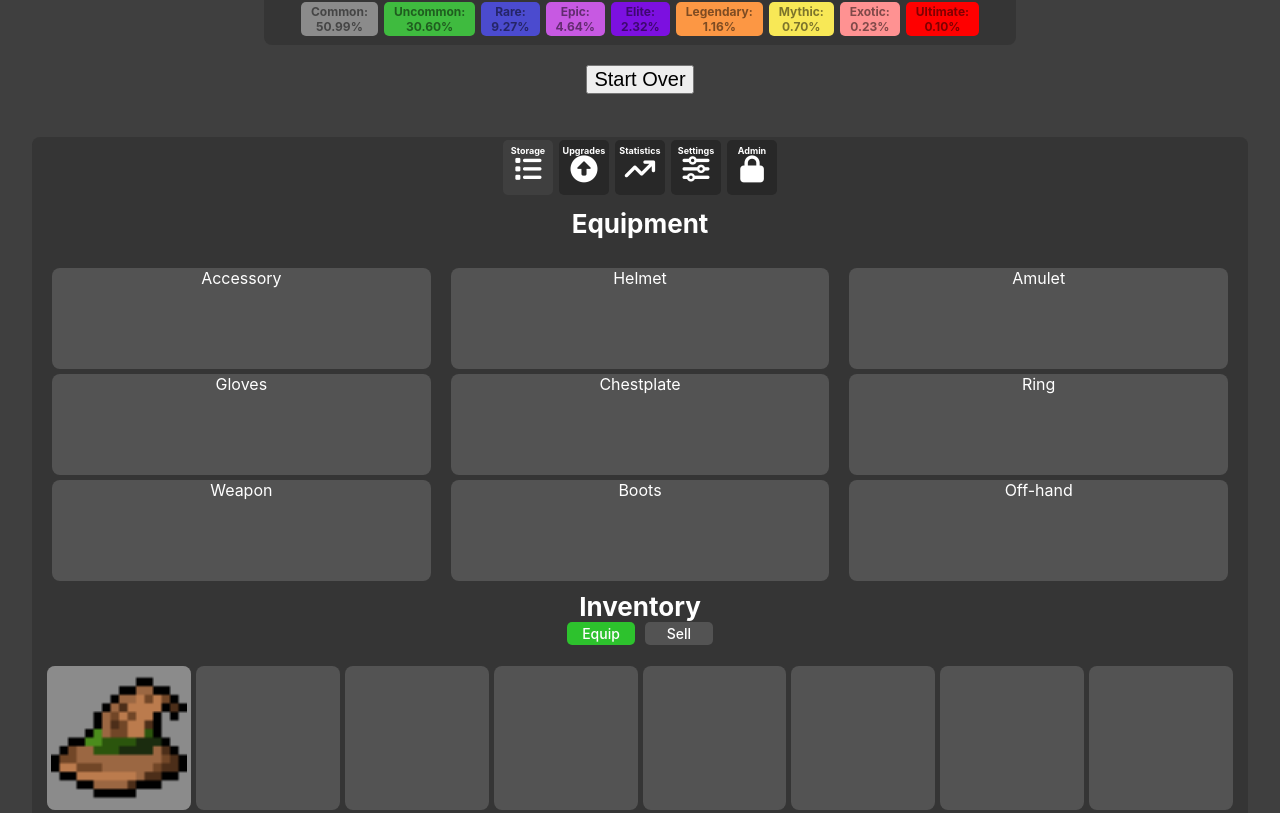
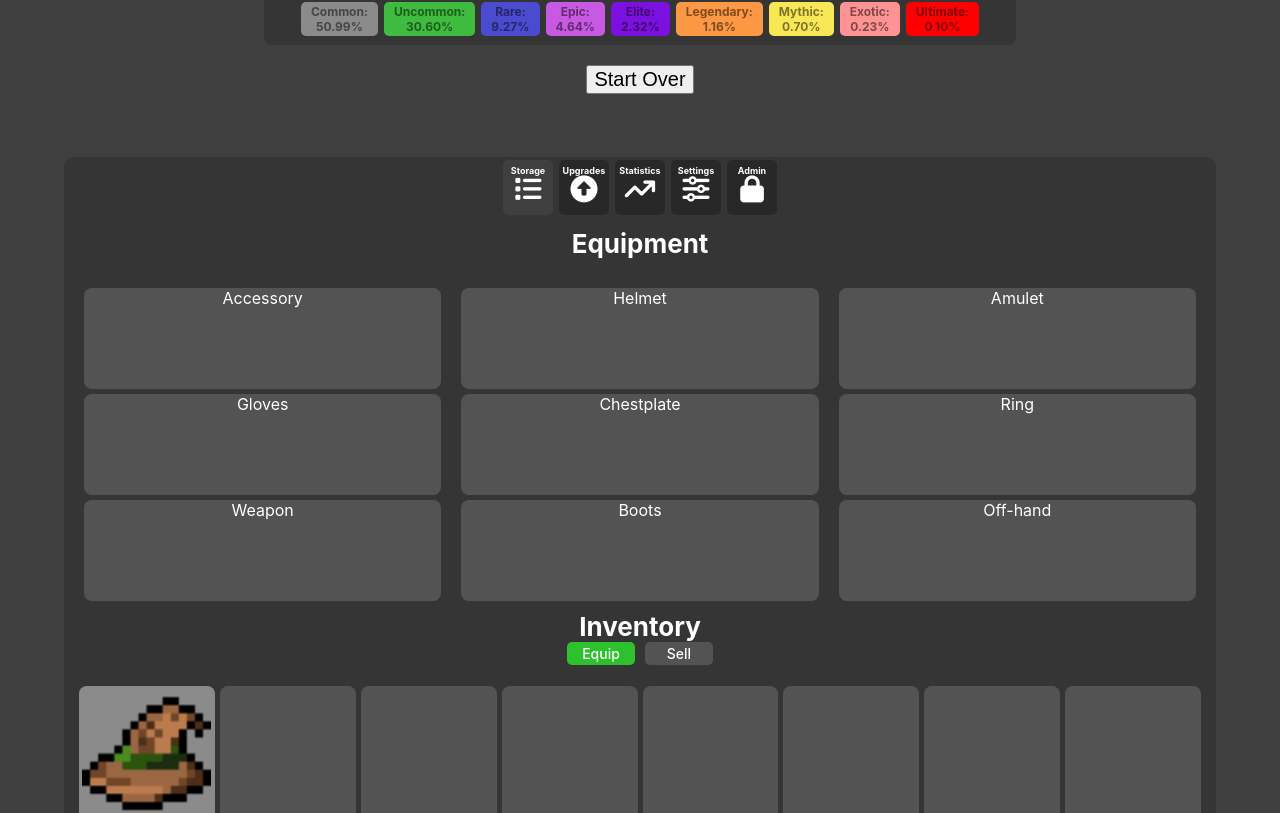
Before and after one commit to itshdog/get-more-loot, a React (Create React App) app: page / in a window 1280 px wide. Shown: the part 887-1700 px from the top of the page. Built offline with nearby package versions, Linux system fonts and the light colour scheme.

Commit message:
fixed sizing issues

```diff
--- a/src/css/index.css
+++ b/src/css/index.css
@@ -47,9 +47,14 @@ code {
 }
 
 .wrapper {
+  position: relative;
   display: flex;
-  align-items: center;
+  background: rgba(53,53,53);
+  margin: 50px 0;
+  border-radius: 10px;
+  height: fit-content;
 }
+
 
 .Navbar {
   background-color: rgba(53,53,53);
@@ -58,7 +63,6 @@ code {
   height: 80vh;
   max-height: 900px;
   border-radius: 0.5em 0 0 0.5em;
-  position: relative;
   color: white!important;
 }
 
@@ -89,10 +93,8 @@ code {
 .Tab {
   position: absolute;
   left: 62px;
-  min-height: 650px;
-  height: 80vh;
-  max-height: 900px;
-  width: 470px;
+  height: 100%;
+  width: calc(100% - 62px);
   background: rgb(53, 53, 53);
   z-index: 99;
   position: absolute!important;
@@ -164,8 +166,6 @@ code {
 
 .Navbar .Tab {
   position: absolute;
-  left: 62px;
-  height: calc(100% - 16px);
 }
 
 #Content {
@@ -200,10 +200,7 @@ code {
 }
 
 #Inventory {
-  min-height: 650px;
-  height: 80vh;
-  max-height: 900px;
-  width: 475px;
+  width: 100%;
   background-color: rgba(53,53,53);
   border-radius: 0 0.5em 0.5em 0;
   display: inline-block;
@@ -275,8 +272,8 @@ code {
     z-index: 9999;
     left: 0!important;
     top: 67px!important;
-    height: 99vh!important;
-    width: calc(95vw - 4px)!important;
+    width: 100%;
+    height: calc(100% - 67px);
   }
   .Navbar {
     float: none;
@@ -284,7 +281,6 @@ code {
     margin: 0 auto;
     height: 90%;
     min-height: 0!important;
-    width: 95vw;
     border-radius: 0.5em 0.5em 0 0;
   }
   .nav-button {
@@ -296,6 +292,10 @@ code {
   .equip-box {
     position: static!important;
   }
+  .wrapper {
+    width: 90%;
+    margin: 20px auto;
+  }
   #Equipment {
     position: relative;
     margin: 0 5px!important;
@@ -305,11 +305,8 @@ code {
   }
   #Inventory {
     display: inline-block;
-    width: 95vw;
     margin: 0 auto;
     height: 100%;
-    min-height: 100vh;
-    margin-bottom: 100px;
     border-radius: 0 0 0.5em 0.5em;
   }
   #Content {
```
Also changed, not shown: src/App.js (indentation only).
